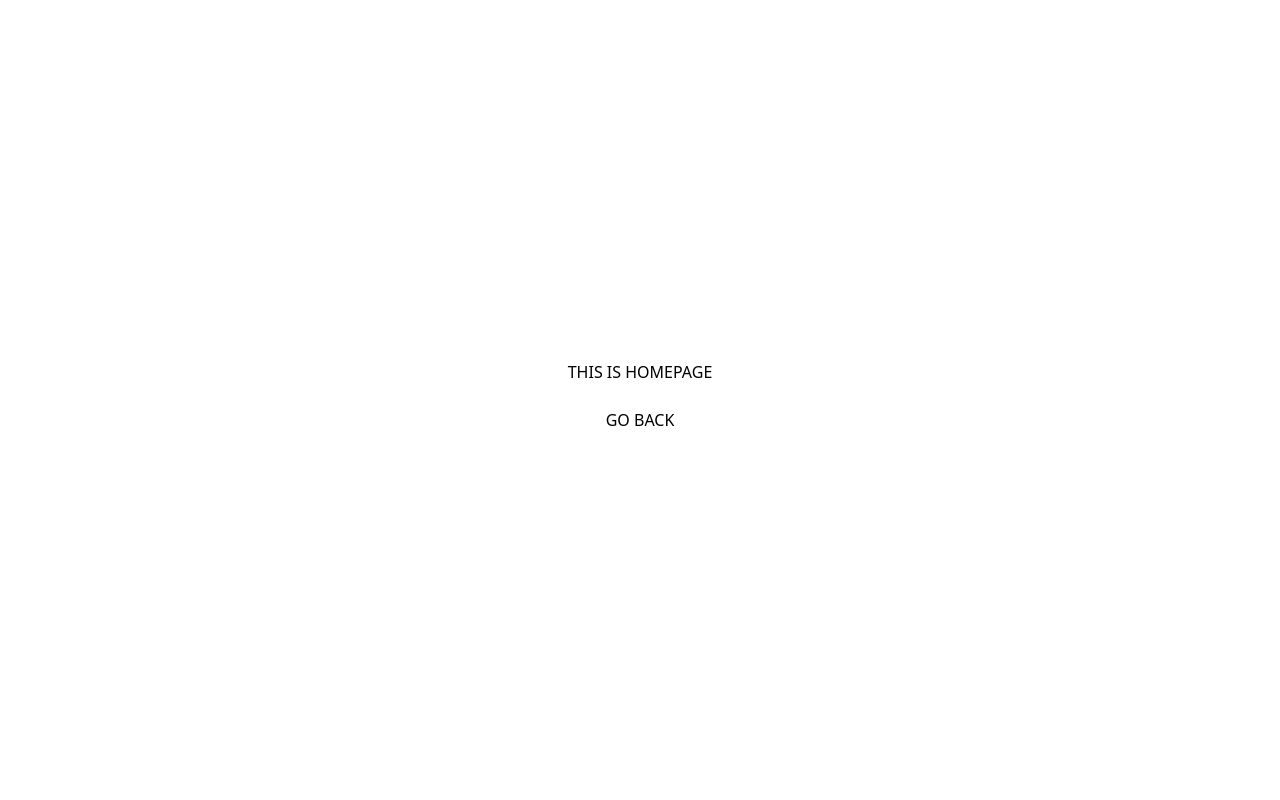
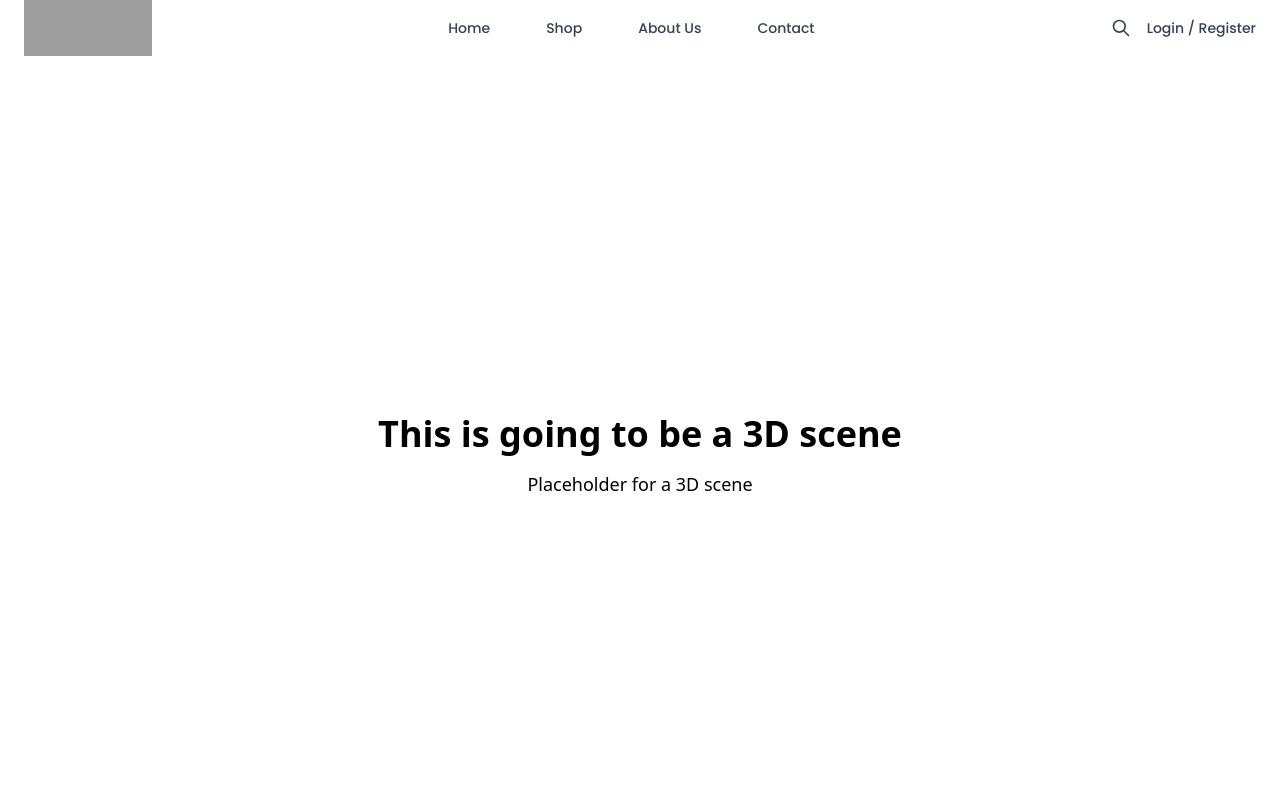
Before and after one commit to freab/frontend, a SvelteKit app: page /homepage in a window 1280 px wide. Shown: the top 800 px of the page. Built offline with nearby package versions, Linux system fonts and the light colour scheme; grey boxes are pictures that could not be loaded.

Commit message:
added initial nav component

```diff
--- /dev/null
+++ b/src/components/Nav.svelte
@@ -0,0 +1,139 @@
+<script>
+	import { page } from '$app/stores';
+</script>
+
+<!-- Add the Google Font -->
+<svelte:head>
+	<link
+		href="https://fonts.googleapis.com/css2?family=Poppins:wght@400;500;600&display=swap"
+		rel="stylesheet"
+	/>
+</svelte:head>
+
+<nav class="sticky top-0 z-50 w-full overflow-hidden bg-white font-[Poppins]">
+	<div class="mx-auto max-w-7xl px-6">
+		<div class="flex h-14 justify-between">
+			<!-- Logo -->
+			<div class="flex items-center">
+				<a href="/" class="flex-shrink-0">
+					<img
+						class="top-20 h-24 w-auto"
+						src="/src/lib/assets/logo-[2]-C.png"
+						alt="Ruthful Notes"
+					/>
+				</a>
+			</div>
+
+			<!-- Main Navigation -->
+			<div class="hidden items-center space-x-8 md:flex">
+				<a
+					href="/"
+					class="px-3 py-2 text-sm font-medium text-gray-700 transition-colors duration-200 hover:text-black {$page
+						.url.pathname === '/'
+						? 'font-semibold'
+						: ''}"
+				>
+					Home
+				</a>
+				<a
+					href="/shop"
+					class="px-3 py-2 text-sm font-medium text-gray-700 transition-colors duration-200 hover:text-black {$page
+						.url.pathname === '/shop'
+						? 'font-semibold'
+						: ''}"
+				>
+					Shop
+				</a>
+				<a
+					href="/about-us"
+					class="px-3 py-2 text-sm font-medium text-gray-700 transition-colors duration-200 hover:text-black {$page
+						.url.pathname === '/about-us'
+						? 'font-semibold'
+						: ''}"
+				>
+					About Us
+				</a>
+				<a
+					href="/contact"
+					class="px-3 py-2 text-sm font-medium text-gray-700 transition-colors duration-200 hover:text-black {$page
+						.url.pathname === '/contact'
+						? 'font-semibold'
+						: ''}"
+				>
+					Contact
+				</a>
+			</div>
+
+			<!-- Search and Login -->
+			<div class="hidden items-center space-x-4 md:flex">
+				<button class="text-gray-700 hover:text-black">
+					<svg
+						xmlns="http://www.w3.org/2000/svg"
+						class="h-5 w-5"
+						fill="none"
+						viewBox="0 0 24 24"
+						stroke="currentColor"
+					>
+						<path
+							stroke-linecap="round"
+							stroke-linejoin="round"
+							stroke-width="2"
+							d="M21 21l-6-6m2-5a7 7 0 11-14 0 7 7 0 0114 0z"
+						/>
+					</svg>
+				</button>
+				<a href="/login" class="text-sm font-medium text-gray-700 hover:text-black">
+					Login / Register
+				</a>
+			</div>
+
+			<!-- Mobile menu button -->
+			<div class="flex items-center md:hidden">
+				<button type="button" class="p-2 text-gray-700 hover:text-black">
+					<span class="sr-only">Open main menu</span>
+					<svg
+						class="h-6 w-6"
+						xmlns="http://www.w3.org/2000/svg"
+						fill="none"
+						viewBox="0 0 24 24"
+						stroke="currentColor"
+					>
+						<path
+							stroke-linecap="round"
+							stroke-linejoin="round"
+							stroke-width="2"
+							d="M4 6h16M4 12h16M4 18h16"
+						/>
+					</svg>
+				</button>
+			</div>
+		</div>
+	</div>
+
+	<!-- Mobile menu -->
+	<div class="hidden md:hidden">
+		<div class="space-y-1 px-2 pb-3 pt-2">
+			<a href="/" class="block px-3 py-2 text-base font-medium text-gray-700 hover:text-black">
+				Home
+			</a>
+			<a href="/shop" class="block px-3 py-2 text-base font-medium text-gray-700 hover:text-black">
+				Shop
+			</a>
+			<a
+				href="/about-us"
+				class="block px-3 py-2 text-base font-medium text-gray-700 hover:text-black"
+			>
+				About Us
+			</a>
+			<a
+				href="/contact"
+				class="block px-3 py-2 text-base font-medium text-gray-700 hover:text-black"
+			>
+				Contact
+			</a>
+			<a href="/login" class="block px-3 py-2 text-base font-medium text-gray-700 hover:text-black">
+				Login / Register
+			</a>
+		</div>
+	</div>
+</nav>
--- /dev/null
+++ b/src/components/Scene.svelte
@@ -0,0 +1,6 @@
+<div class="flex h-screen w-screen items-center justify-center text-black">
+	<div class="text-center">
+		<h1 class="mb-4 text-4xl font-bold">This is going to be a 3D scene</h1>
+		<p class="text-lg">Placeholder for a 3D scene</p>
+	</div>
+</div>
--- a/src/routes/homepage/+page.svelte
+++ b/src/routes/homepage/+page.svelte
@@ -1,3 +1,12 @@
+<!-- src/routes/homepage/+page.svelte -->
+<script>
+	import Nav from '../../components/Nav.svelte';
+	import Scene from '../../components/Scene.svelte';
+</script>
+
+<Nav />
+<Scene />
+
 <div class="flex h-screen w-screen flex-col items-center justify-center">
 	<span class="pb-4">THIS IS HOMEPAGE</span>
 	<a href="/" class="p-2 hover:bg-black hover:text-white"> GO BACK </a>
```
Also changed, not shown: package.json (+15 -0 lines), src/lib/assets/logo-[2]-C.png (added), 1 other file (tests, documents, lock files or other folders).
